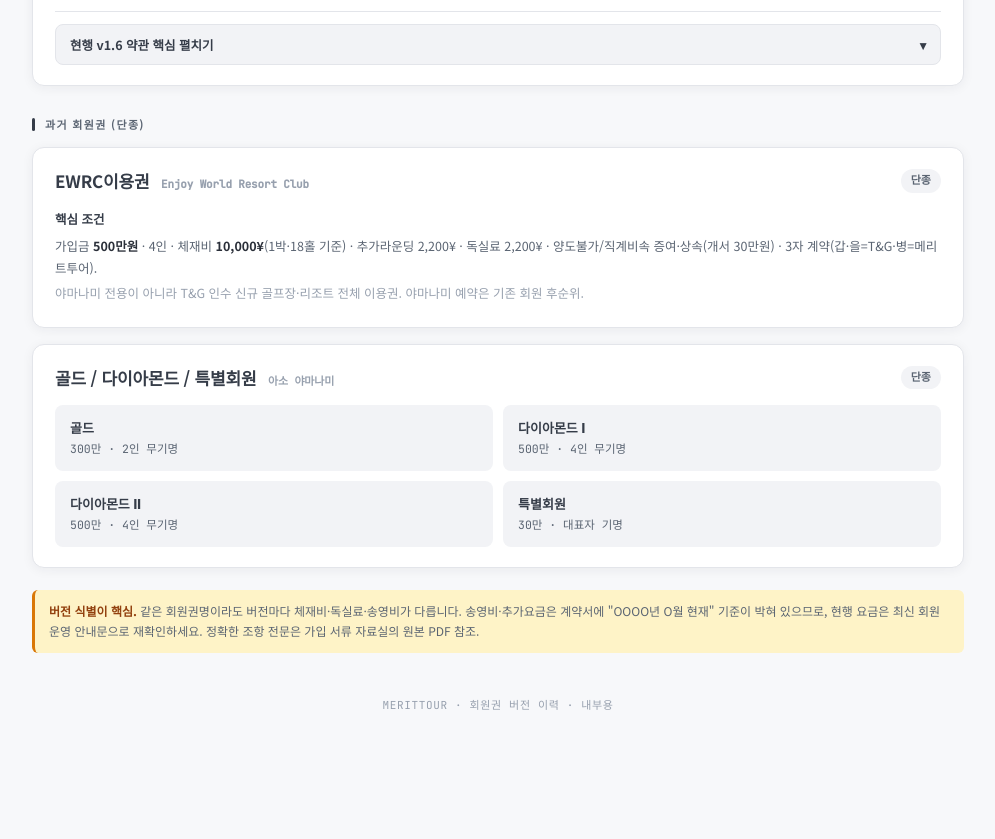
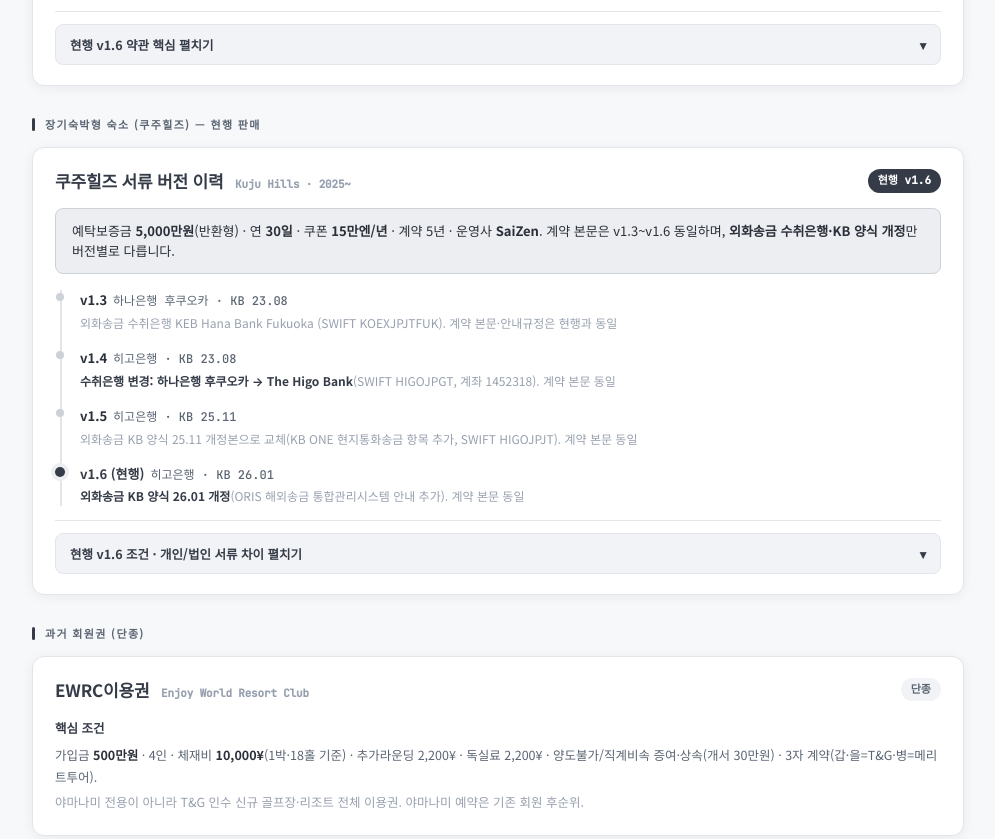
Before and after one commit to MERITTOUR/merittour-tools, a plain HTML site: page tools/library/archive/index.html in a window 1280 px wide. Shown: the part 836-1675 px from the top of the page, without its empty margins (142-1137 px from the left). Before the commit the page ends 1630 px from the top, so only its background shows below. Drawn offline with Linux system fonts and the light colour scheme.

Commit message:
Add files via upload

```diff
--- a/tools/library/archive/index.html
+++ b/tools/library/archive/index.html
@@ -100,8 +100,8 @@
 
   <h1 class="page-title">회원권 버전 이력</h1>
   <p class="page-desc">
-    과거·구버전 회원권의 조건을 확인하는 <strong>내부 참조용</strong> 자료입니다.
-    같은 회원권명이라도 가입 시점(버전)에 따라 체재비·운영사·골프장이 다르므로, 기존 회원 응대 시 가입 연도로 버전을 확인하세요.
+    회원권·장기숙박형 숙소의 버전별 조건을 확인하는 <strong>내부 참조용</strong> 자료입니다.
+    같은 회원권명·서류라도 가입 시점(버전)에 따라 체재비·운영사·골프장·송금 양식이 다르므로, 기존 회원 응대 시 가입 연도로 버전을 확인하세요.
   </p>
 
   <div class="latest-bar">
@@ -173,6 +173,60 @@
         <p>예약 1건당 1인 <span class="hl">50,000원</span>(여행자보험 가입비 포함). 개인이 별도 항공·보험 진행해도 제외 안 됨.</p>
         <h4>운영사</h4>
         <p>株式会社 SaiZen(대표 윤장환) / 판매대행 (주)메리트투어. 외화송금 수취: SaiZen Co.,Ltd. · The Higo Bank(HIGOJPJT) · 계좌 1452318.</p>
+      </div>
+    </div>
+  </div>
+
+  <!-- ============ 장기숙박형 숙소 (쿠주힐즈) ============ -->
+  <div class="section-title">장기숙박형 숙소 (쿠주힐즈) — 현행 판매</div>
+
+  <div class="card" data-keywords="쿠주힐즈 쿠주 쿠쥬힐즈 쿠쥬 장기숙박 장기숙박형 롯지 별장형 5000만 5천만 예탁보증금 보증금 쿠폰 15만엔 연30일 saizen 사이젠 히고은행 higo 하나은행 hana v1.3 v1.4 v1.5 v1.6 개인 법인">
+    <div class="card-head">
+      <div class="card-name">쿠주힐즈 서류 버전 이력 <span class="en">Kuju Hills · 2025~</span></div>
+      <span class="count-pill" style="background:var(--mt-brand);color:#fff;">현행 v1.6</span>
+    </div>
+
+    <div class="latest-bar" style="margin:0 0 16px;">
+      <span class="latest-text">예탁보증금 <strong>5,000만원</strong>(반환형) · 연 <strong>30일</strong> · 쿠폰 <strong>15만엔/년</strong> · 계약 5년 · 운영사 <strong>SaiZen</strong>. 계약 본문은 v1.3~v1.6 동일하며, <strong>외화송금 수취은행·KB 양식 개정</strong>만 버전별로 다릅니다.</span>
+    </div>
+
+    <div class="timeline">
+      <div class="tl-item">
+        <span class="tl-dot"></span>
+        <div class="tl-ver">v1.3<span class="meta">하나은행 후쿠오카 · KB 23.08</span></div>
+        <div class="tl-note">외화송금 수취은행 KEB Hana Bank Fukuoka (SWIFT KOEXJPJTFUK). 계약 본문·안내규정은 현행과 동일</div>
+      </div>
+      <div class="tl-item">
+        <span class="tl-dot"></span>
+        <div class="tl-ver">v1.4<span class="meta">히고은행 · KB 23.08</span></div>
+        <div class="tl-note"><span style="color:var(--mt-accent);font-weight:700">수취은행 변경: 하나은행 후쿠오카 → The Higo Bank</span>(SWIFT HIGOJPGT, 계좌 1452318). 계약 본문 동일</div>
+      </div>
+      <div class="tl-item">
+        <span class="tl-dot"></span>
+        <div class="tl-ver">v1.5<span class="meta">히고은행 · KB 25.11</span></div>
+        <div class="tl-note">외화송금 KB 양식 25.11 개정본으로 교체(KB ONE 현지통화송금 항목 추가, SWIFT HIGOJPJT). 계약 본문 동일</div>
+      </div>
+      <div class="tl-item current">
+        <span class="tl-dot"></span>
+        <div class="tl-ver">v1.6 (현행)<span class="meta">히고은행 · KB 26.01</span></div>
+        <div class="tl-note"><span style="color:var(--mt-accent);font-weight:700">외화송금 KB 양식 26.01 개정</span>(ORIS 해외송금 통합관리시스템 안내 추가). 계약 본문 동일</div>
+      </div>
+    </div>
+
+    <div class="accordion">
+      <button class="acc-btn" onclick="toggleAcc(this)">현행 v1.6 조건 · 개인/법인 서류 차이 펼치기 <span>▾</span></button>
+      <div class="acc-body">
+        <h4>가입 조건</h4>
+        <p>예탁보증금 <span class="hl">5,000만원</span>(반환형·무이자) · 연 <span class="hl">30일</span> 숙박권(연속 30일 또는 10~20일 분할, 병과 협의) · 매년 쿠폰 <span class="hl">15만엔</span> 지급 · 계약 5년(이후 1년 단위 연장) · 대상: 다이아몬드Ⅰ/Ⅱ·골드·EWRC Ⅰ/Ⅱ 회원.</p>
+        <h4>시설 (첨부 1-1)</h4>
+        <p>아소야마나미골프장 <span class="hl">쿠쥬코스 옆</span> 2025년 신축 16평형 별장형 롯지. 4인 이용 시 <span class="hl">단독주택 2동</span> 제공(침실 1·욕실 1·주방·세탁기 등). 시설 관리비는 운영사(을) 전액 부담.</p>
+        <h4>비용</h4>
+        <p>체재비·송영비는 <span class="hl">아소 야마나미 회원가 동일 조건</span> 적용(부분 제외·환불 불가). 예약은 기존 회원 예약과 별도로 연초 희망일정 접수 후 확정.</p>
+        <h4>개인 / 법인 서류 차이</h4>
+        <p><span class="hl">개인</span>: 개인인감증명서(원본)·여권사본·신분증사본·CDD/EDD 개인등록. 보증금은 개인 명의 입금.</p>
+        <p><span class="hl">법인</span>: 법인인감증명서·법인등기부등본·사업자등록증·주주명부(법인인감날인)·대표(사내)이사 여권·신분증·CDD/EDD 법인등록. 보증금은 법인명 입금. 외화송금신청서 대리인란에 대표이사 서명.</p>
+        <h4>운영사·수취</h4>
+        <p>株式会社 SaiZen(대표 윤장환) / 판매·예약관리 (주)메리트투어. 현행 외화송금 수취: SaiZen Co.,Ltd. · The Higo Bank(HIGOJPJT) · 계좌 1452318.</p>
       </div>
     </div>
   </div>
```
